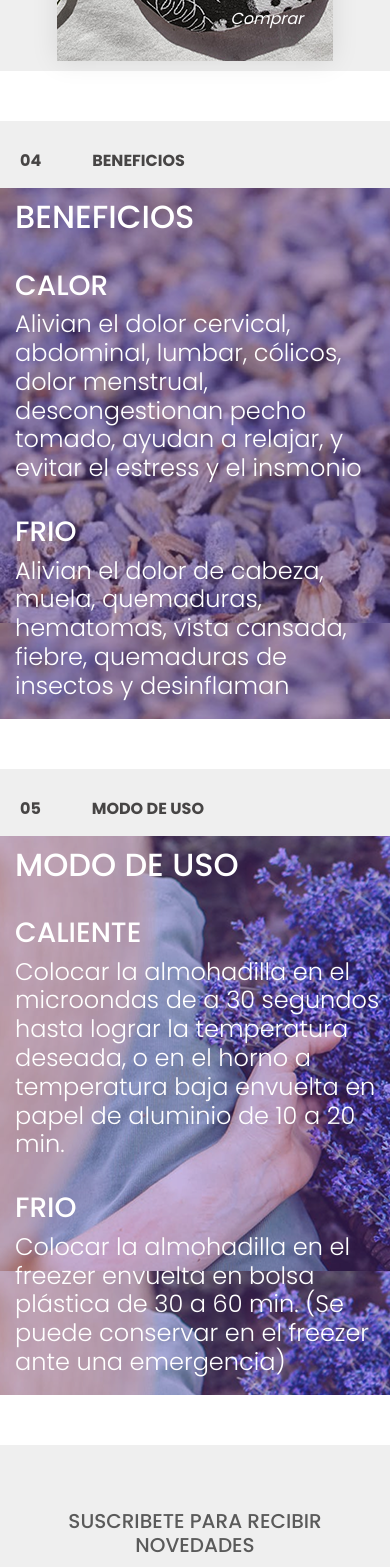
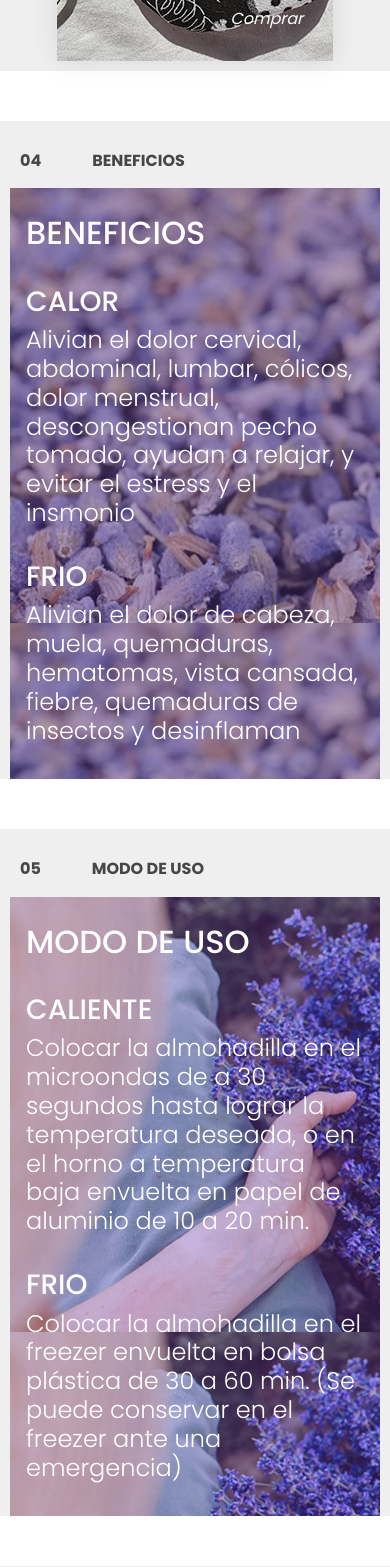
Before and after one commit to AgustinTafura/cherry-coder, a React (Create React App) app: page / in a window 390 px wide. Shown: the part 5220-6787 px from the top of the page. Built offline with nearby package versions, Linux system fonts and the light colour scheme.

Commit message:
correccion responsive SectionContainer

```diff
--- /dev/null
+++ b/src/components/Content/index.css
@@ -0,0 +1,8 @@
+.row.no-gutters.divCuadrotexto.fondoDivGris {
+
+    justify-content: space-evenly;
+}
+
+.textoHorizontalBody>div {
+    padding: 1rem;
+}
--- a/src/components/Content/index.jsx
+++ b/src/components/Content/index.jsx
@@ -1,12 +1,16 @@
+import './index.css'
+
 const SectionsContainer = () => {
   return (
     <div >
-      <div className="row divCuadrotexto fondoDivGris">
-        <div className="col-lg-1">
+
+      <div className="row no-gutters divCuadrotexto fondoDivGris">
+        <div className="col-md-1">
           <h3 className="textoBody"><strong>04               BENEFICIOS</strong></h3>
         </div>
 
-        <div className="col-lg-10 textoHorizontalBody" style={{ backgroundImage: `url(${process.env.PUBLIC_URL}/assets/img/fondolavanda1.png)` }}>
+        <div className="col-md-10 textoHorizontalBody" style={{ backgroundImage: `url(${process.env.PUBLIC_URL}/assets/img/fondolavanda1.png)` }}>
+          <div className='textSectionContainer'>
             <h2>BENEFICIOS</h2>
             <br />
             <h3>CALOR</h3>
@@ -16,12 +20,15 @@ const SectionsContainer = () => {
             <h6 className="textoTamanio">Alivian el dolor de cabeza, muela, quemaduras, hematomas, vista cansada, fiebre, quemaduras de insectos y desinflaman</h6>
           </div>
         </div>
-      <div className="row fondoDivGris divCuadrotexto">
-        <div className="col-lg-1">
+      </div>
+
+      <div className="row no-gutters fondoDivGris divCuadrotexto">
+        <div className="col-md-1">
           <h3 className="textoBody"><strong>05               MODO DE USO</strong></h3>
         </div>
 
-        <div className="col-lg-10 textoHorizontalBody" style={{ backgroundImage: `url(${process.env.PUBLIC_URL}/assets/img/fondolavanda2.png)` }}>
+        <div className="col-md-10 textoHorizontalBody" style={{ backgroundImage: `url(${process.env.PUBLIC_URL}/assets/img/fondolavanda2.png)` }}>
+          <div className='textSectionContainer'>
             <h2>MODO DE USO</h2>
             <br />
             <h3>CALIENTE</h3>
@@ -31,8 +38,7 @@ const SectionsContainer = () => {
             <h6 className="textoTamanio">Colocar la almohadilla en el freezer envuelta en bolsa plástica de 30 a 60 min. (Se puede conservar en el freezer ante una emergencia)</h6>
           </div>
         </div>
-
-
+      </div>
 
     </div>
 
```
Lines whose indentation alone changed are shown as unchanged.
